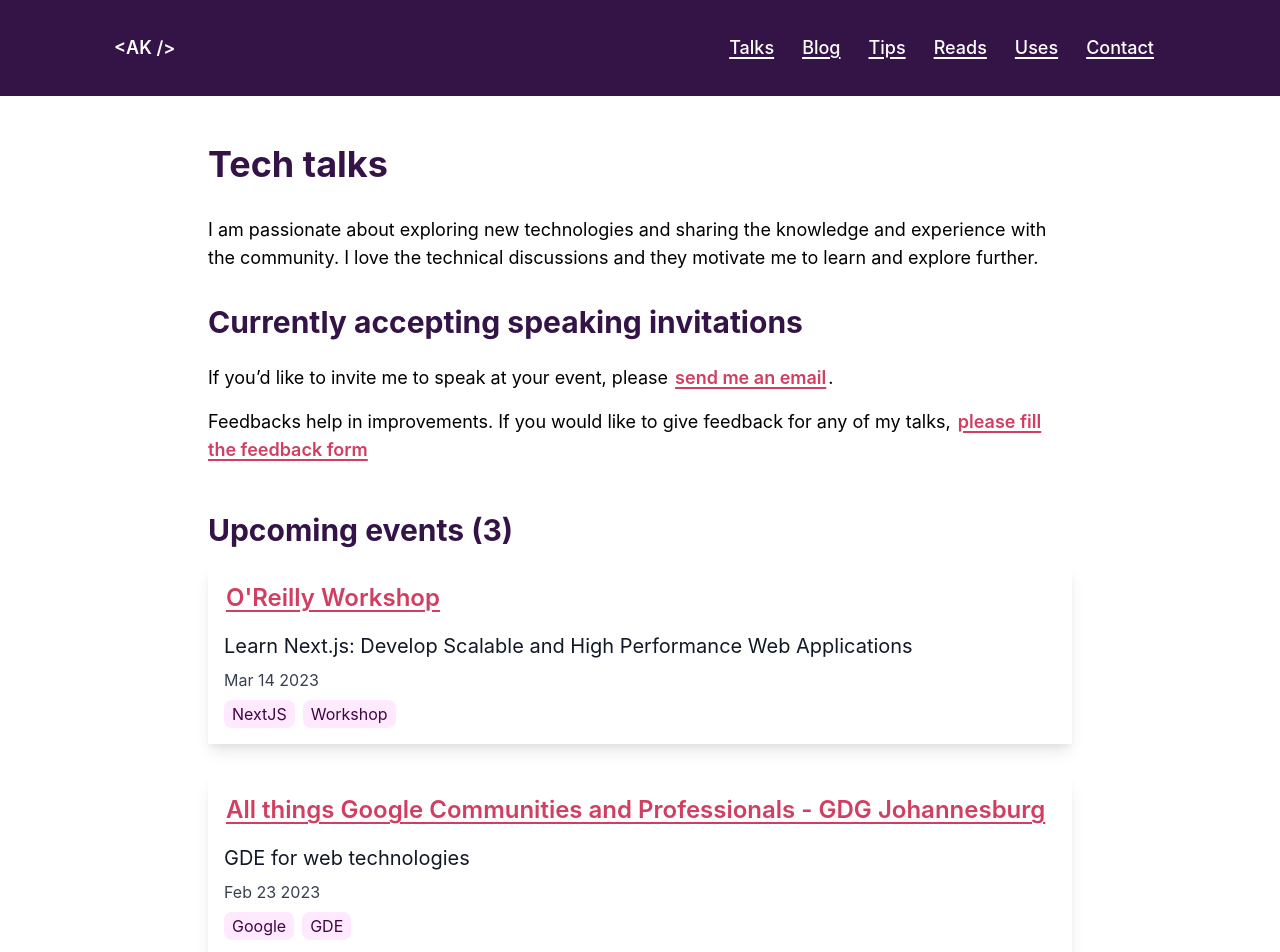
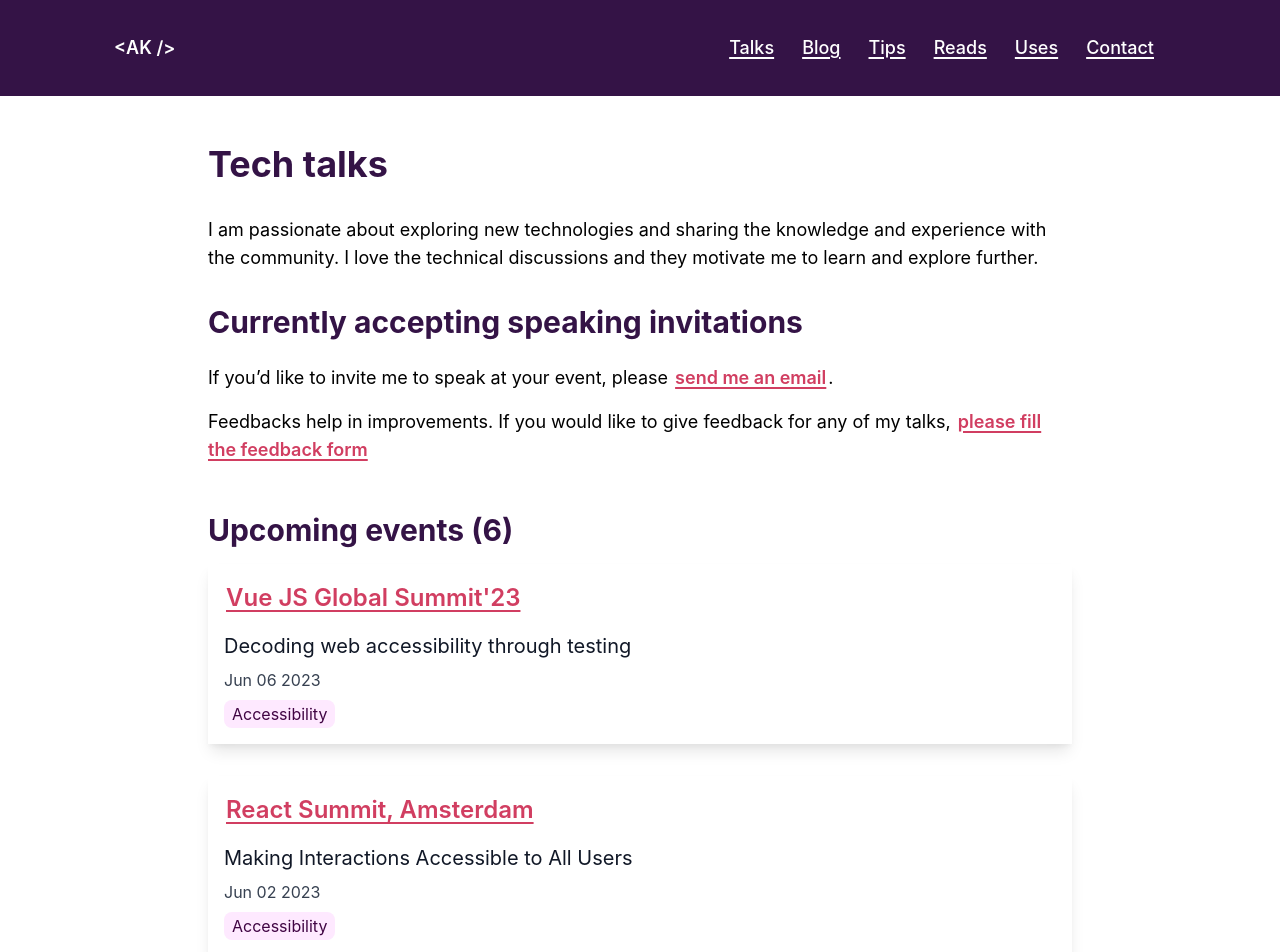
Before and after one commit to anuk79/anuradhakumari, a Next.js app: page /talks in a window 1280 px wide. Shown: the top 952 px of the page. Built offline with nearby package versions, Linux system fonts and the light colour scheme.

Commit message:
Update talks.js

```diff
--- a/data/talks.js
+++ b/data/talks.js
@@ -1,4 +1,43 @@
 const talks = [
+{
+    "topic": "Decoding web accessibility through testing",
+    "topics": [
+      "Accessibility",
+    ],
+    "date": "2023-6-6",
+    "eventDetails": {
+      "url": "https://events.geekle.us/vuejs23/",
+      "name": "Vue JS Global Summit'23",
+      "video": null,
+      "resources": null
+    }
+  },
+    {
+    "topic": "Making Interactions Accessible to All Users",
+    "topics": [
+      "Accessibility",
+    ],
+    "date": "2023-6-2",
+    "eventDetails": {
+      "url": "https://reactsummit.com/",
+      "name": "React Summit, Amsterdam",
+      "video": null,
+      "resources": null
+    }
+  },
+    {
+    "topic": "Accessible Web Development",
+    "topics": [
+      "Accessibility",
+    ],
+    "date": "2023-4-22",
+    "eventDetails": {
+      "url": "https://www.pesto.tech/",
+      "name": "Pesto event",
+      "video": null,
+      "resources": null
+    }
+  },
     {
     "topic": "Learn Next.js: Develop Scalable and High Performance Web Applications",
     "topics": [
```
